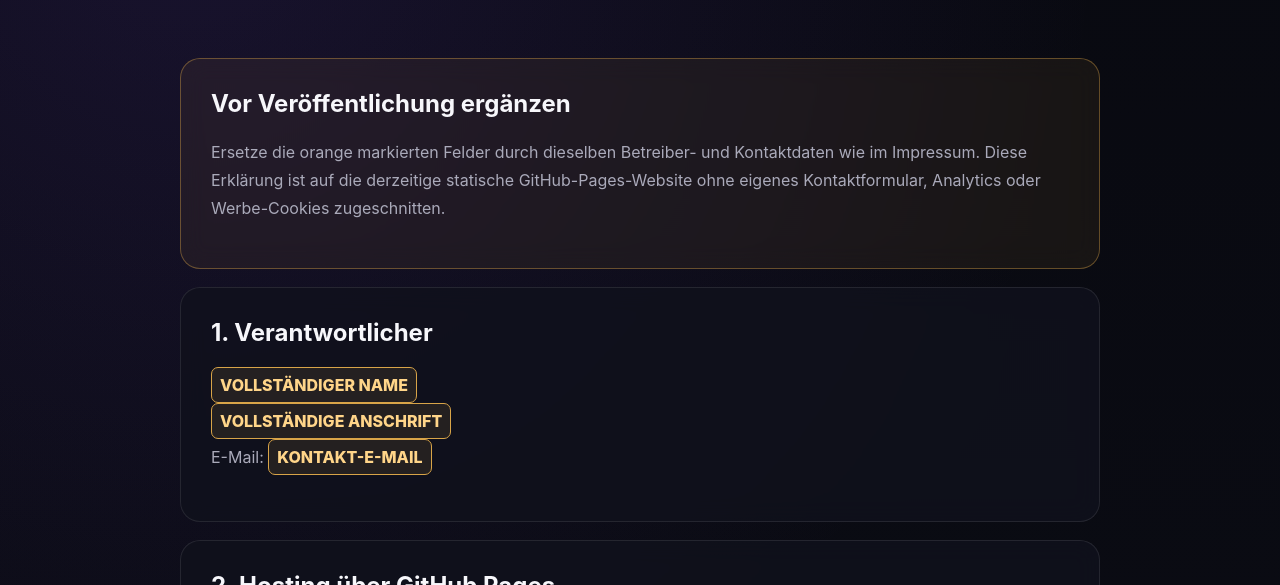
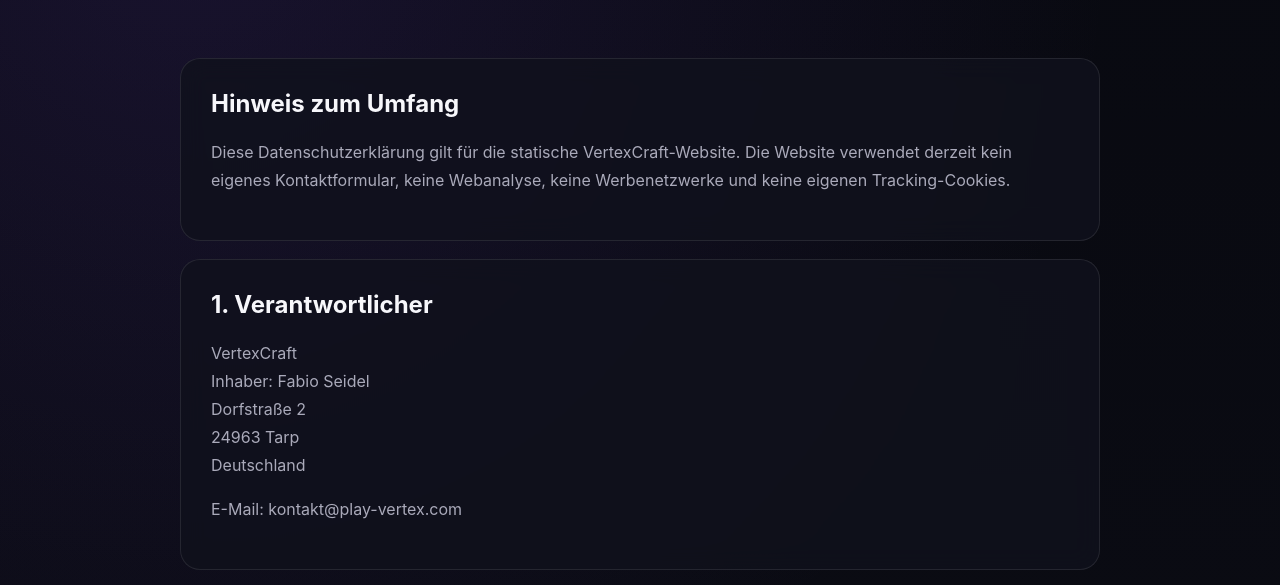
Before and after one commit to vertexcrafts1-design/vertexcraft-website, a plain HTML site: page datenschutz.html in a window 1280 px wide. Shown: the part 358-943 px from the top of the page. Drawn offline with Linux system fonts and the light colour scheme.

Commit message:
Update datenschutz.html

```diff
--- a/datenschutz.html
+++ b/datenschutz.html
@@ -1,8 +1,21 @@
 <!DOCTYPE html><html lang="de"><head><meta charset="UTF-8"><meta name="viewport" content="width=device-width,initial-scale=1.0"><meta name="theme-color" content="#0a0a12"><link rel="icon" href="assets/logo.png"><link rel="stylesheet" href="style.css"><title>Datenschutz – VertexCraft</title></head><body><header class="site-header"><a class="brand" href="index.html"><img src="assets/logo.png" alt="VertexCraft Logo"><span>VertexCraft</span></a><nav class="nav"><a href="index.html">Startseite</a><a href="regeln.html">Regeln</a><a href="impressum.html">Impressum</a><a href="datenschutz.html">Datenschutz</a></nav></header><main class="legal-main">
 <section class="legal-hero"><a class="back-link" href="index.html">← Zurück zur Startseite</a><span class="eyebrow">RECHTLICHES</span><h1>Datenschutz</h1><p class="legal-intro">Informationen zur Verarbeitung personenbezogener Daten beim Besuch dieser Website.</p></section>
 <section class="legal-content">
-  <article class="legal-card notice"><h2>Vor Veröffentlichung ergänzen</h2><p>Ersetze die orange markierten Felder durch dieselben Betreiber- und Kontaktdaten wie im Impressum. Diese Erklärung ist auf die derzeitige statische GitHub-Pages-Website ohne eigenes Kontaktformular, Analytics oder Werbe-Cookies zugeschnitten.</p></article>
-  <article class="legal-card"><h2>1. Verantwortlicher</h2><p><span class="placeholder">VOLLSTÄNDIGER NAME</span><br><span class="placeholder">VOLLSTÄNDIGE ANSCHRIFT</span><br>E-Mail: <span class="placeholder">KONTAKT-E-MAIL</span></p></article>
+  <article class="legal-card">
+      <h2>Hinweis zum Umfang</h2>
+      <p>Diese Datenschutzerklärung gilt für die statische VertexCraft-Website. Die Website verwendet derzeit kein eigenes Kontaktformular, keine Webanalyse, keine Werbenetzwerke und keine eigenen Tracking-Cookies.</p>
+    </article>
+  <article class="legal-card">
+      <h2>1. Verantwortlicher</h2>
+      <p>
+        VertexCraft<br>
+        Inhaber: Fabio Seidel<br>
+        Dorfstraße 2<br>
+        24963 Tarp<br>
+        Deutschland
+      </p>
+      <p>E-Mail: kontakt@play-vertex.com</p>
+    </article>
   <article class="legal-card"><h2>2. Hosting über GitHub Pages</h2><p>Diese Website wird über GitHub Pages, einen Dienst der GitHub, Inc., 88 Colin P. Kelly Jr. Street, San Francisco, CA 94107, USA, bereitgestellt. Beim Aufruf der Website werden technisch erforderliche Verbindungsdaten verarbeitet. GitHub weist insbesondere darauf hin, dass die IP-Adresse von Besuchern zu Sicherheitszwecken protokolliert und gespeichert wird.</p><p>Die Verarbeitung erfolgt zur sicheren, stabilen und effizienten Bereitstellung der Website. Rechtsgrundlage ist unser berechtigtes Interesse gemäß Art. 6 Abs. 1 lit. f DSGVO. Daten können dabei auch in den USA verarbeitet werden. Weitere Einzelheiten ergeben sich aus den Datenschutzinformationen von GitHub.</p></article>
   <article class="legal-card"><h2>3. Server-Logdaten</h2><p>Beim Aufruf können insbesondere IP-Adresse, Datum und Uhrzeit, aufgerufene Seite, Referrer, Browserinformationen und technische Gerätedaten verarbeitet werden. Auf die konkrete Speicherdauer der durch GitHub verarbeiteten Daten haben wir keinen unmittelbaren Einfluss.</p></article>
   <article class="legal-card"><h2>4. Lokale Funktionen</h2><p>Der Kopierbutton für die Minecraft-IP wird ausschließlich in deinem Browser ausgeführt. Dabei werden durch uns keine zusätzlichen personenbezogenen Daten gespeichert. Diese Website setzt derzeit keine eigenen Analyse-, Marketing- oder Tracking-Cookies ein.</p></article>
```
